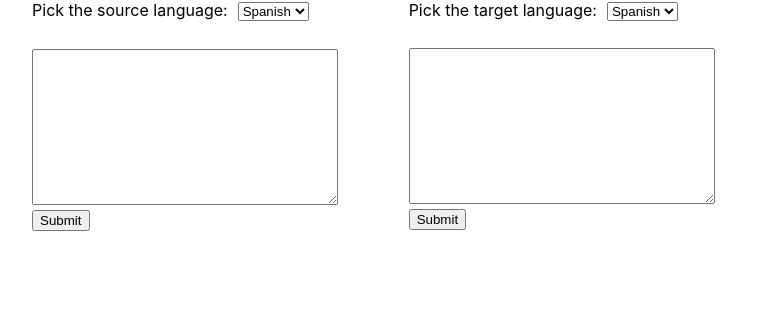
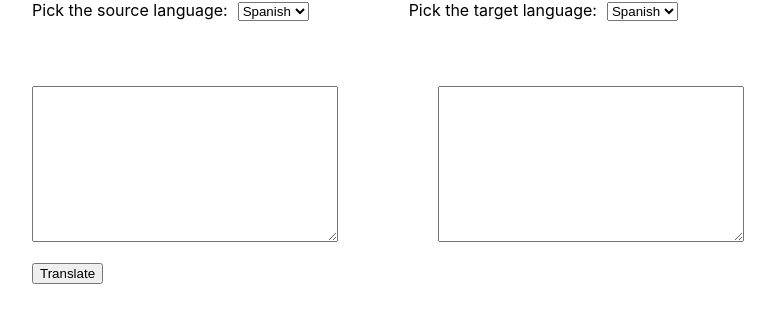
Before and after one commit to bsymmers/cognate-translator-frontend, a React (Create React App) app: page / in a window 1280 px wide. Shown: the top 322 px of the page, without its empty margins (285-1060 px from the left). Built offline with nearby package versions, Linux system fonts and the light colour scheme.

Commit message:
added post to backend

```diff
--- a/src/components/textbox.css
+++ b/src/components/textbox.css
@@ -12,3 +12,16 @@ textarea {
     top: 20;
     padding-top: 10%;
 }
+
+button[value=true] {
+    display: none;
+}
+
+.row {
+    display:flex;
+    align-items: center;
+    justify-content: center;
+    flex-direction:row;
+    gap: 100px;
+
+}
--- a/src/components/textbox.js
+++ b/src/components/textbox.js
@@ -4,25 +4,57 @@ import LanguageSelect from "./languageSelect";
 import "./textbox.css";
 
 export default function TextBox({ status = "empty", isReadOnly }) {
-  const [language, setLanguage] = useState(null);
+  const [language, setLanguage] = useState("Spanish");
 
   const languageHandler = (l) => {
     setLanguage(l);
     console.log("Language is:", language);
   };
 
-  if (status === "success") {
-    // send result to backend
-  }
+  const submitHandler = (e) => {
+    e.preventDefault();
+    console.log(e.target);
+    const form = e.target;
+    const formData = new FormData(form);
+    formData.append("Source", language);
+    formData.append("Target", "English");
+
+    console.log("Sending", Object.fromEntries(formData.entries()));
+
+    const response = fetch("http://localhost:8080/sourceText", {
+      method: form.method,
+      mode: "cors",
+      body: formData,
+    });
+
+    console.log(response);
+  };
+  // TODO: Add in target language support
 
   return (
     <div className="wrapper">
-      <LanguageSelect retLanguage={languageHandler} isReadOnly={isReadOnly} />
+      <div className="row">
+        <LanguageSelect
+          id="Source"
+          retLanguage={languageHandler}
+          isReadOnly={false}
+        />
+        <LanguageSelect
+          id="Target"
+          retLanguage={languageHandler}
+          isReadOnly={true}
+        />
+      </div>
       <div id="Textbox">
-        <form>
-          <textarea readOnly={isReadOnly} />
+        <form method="post" onSubmit={submitHandler}>
+          <div className="row">
+            <textarea name="postContent" readOnly={false} />
+            <textarea readOnly={true} />
+          </div>
           <br />
-          <button>Submit</button>
+          <button type="submit" value={isReadOnly}>
+            Translate
+          </button>
         </form>
       </div>
     </div>
--- a/src/components/translationArea.js
+++ b/src/components/translationArea.js
@@ -6,7 +6,7 @@ export default function TranslationArea() {
     <>
       <div className="rowC">
         <TextBox isReadOnly={false} />
-        <TextBox isReadOnly={true} />
+        {/* <TextBox isReadOnly={true} /> */}
       </div>
     </>
   );
```
